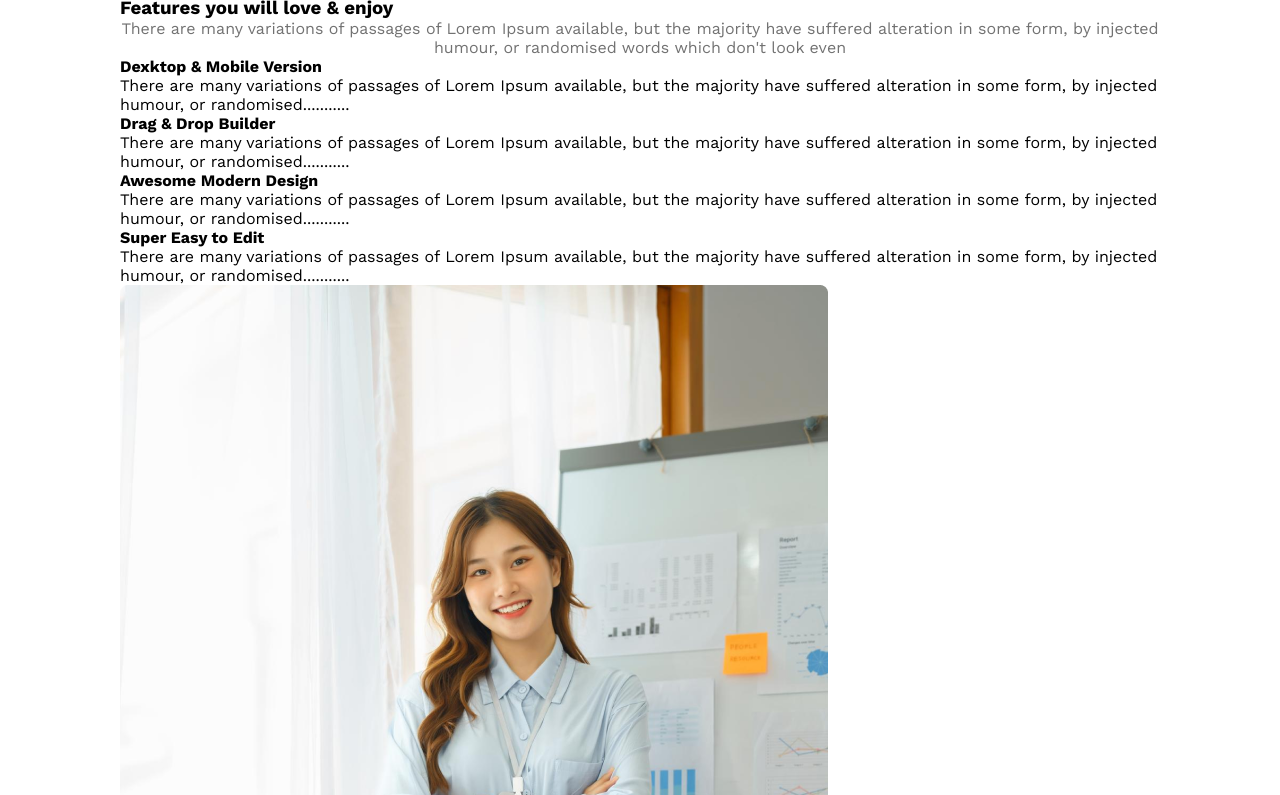
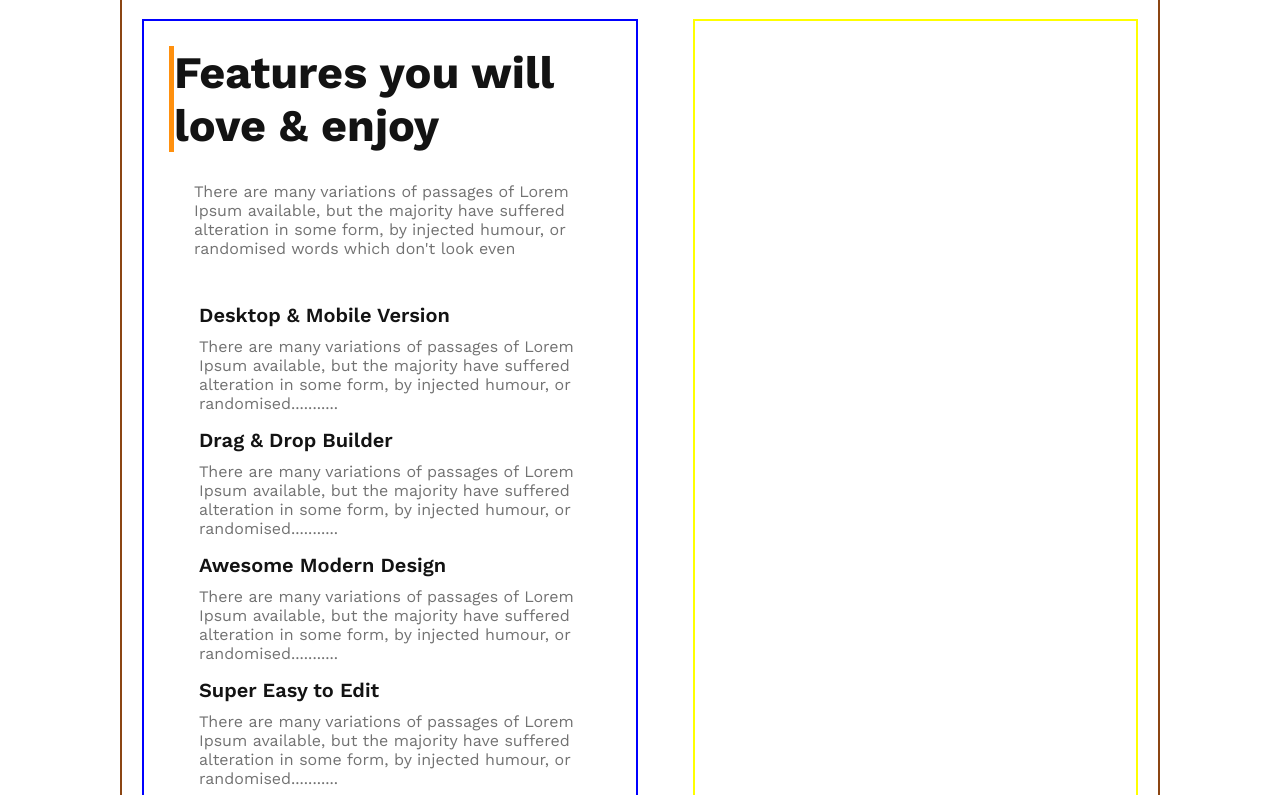
Before and after one commit to usainu969/g3-Architect-website, a plain HTML site: page index.html in a window 1280 px wide. Shown: the part 1685-2480 px from the top of the page. Drawn offline with nearby package versions, Linux system fonts and the light colour scheme.

Commit message:
architect content part finished

```diff
--- /dev/null
+++ b/images/responsive.css
@@ -0,0 +1,33 @@
+/* media query style for mobile device responsive */
+
+@media screen and (max-width:576px) {
+
+    nav,
+    .feature-img
+    {
+        flex-direction: column;
+    }
+
+    header {
+        padding: 0;
+
+    }
+
+    .banner-title {
+        font-size: 35px;
+        font-weight: 700;
+    }
+
+    .banner-img {
+        margin-left: 10px;
+        margin-right: 10px;
+    }
+}
+
+/* media query style for tablet or medium device responsive  */
+@media screen and (min-width:576px) and (max-width:992px) {
+    header {
+        padding-left: 10px;
+        padding-right: 10px;
+    }
+}
--- a/images/styles.css
+++ b/images/styles.css
@@ -99,39 +99,6 @@ nav li>a {
 
 }
 
-
-/* media query style for mobile device responsive */
-
-@media screen and (max-width:576px) {
-
-    nav {
-        flex-direction: column;
-    }
-
-    header {
-        padding: 0;
-
-    }
-
-    .banner-title {
-        font-size: 35px;
-        font-weight: 700;
-    }
-
-    .banner-img {
-        margin-left: 10px;
-        margin-right: 10px;
-    }
-}
-
-/* media query style for tablet or medium device responsive  */
-@media screen and (min-width:576px) and (max-width:992px) {
-    header {
-        padding-left: 10px;
-        padding-right: 10px;
-    }
-}
-
 /* main style add */
 
 main {
@@ -166,18 +133,68 @@ main {
     font-weight: 700;
 
 }
-.feature-img{
+
+.feature-img {
     display: grid;
     grid-template-columns: repeat(2, 1fr);
     gap: 20px;
 }
 
-.feature-text {
+.feature-text {}
+
+.feature-text .gray-text-description {
+    text-align: justify;
+}
+
+/* architect section style start  */
+
+
+.architect-container {
+    border: 2px solid saddlebrown;
+    display: flex;
+    gap: 15px;
+}
+
+.architech-content {
+    border: 2px solid blue;
+    width: 50%;
+    margin: 20px;
+    padding: 25px;
+    gap: 20px;
+}
+
+.architech-content .architect-first-title {
+    border-left: 5px solid #FF900E;
+    color: var(--Dark-01, #131313);
+    font-size: 45px;
+    font-weight: 700;
+    margin-bottom: 20px;
+}
+.first-content .common-description{
+    padding-left: 25px;
+    padding-right: 30px;
+}
+
+.common-text{
+    padding: 30px 30px 15px;
+}
+.architech-content .common-title {
+    color: #131313;
+    font-size: 20px;
+    font-weight: 600;
+    padding-top: 15px;
+}
+
+.architech-content .common-description {
+    color: #727272;
+    font-size: 16px;
+    font-weight: 400;
+    padding-top: 10px;
 
 }
 
-.feature-text .gray-text-description{
-    text-align: justify;
+.architech-img {
+    border: 2px solid yellow;
+    width: 50%;
+    margin: 20px;
 }
-
-/* architect experience part style start  */
--- a/index.html
+++ b/index.html
@@ -6,6 +6,7 @@
     <meta name="viewport" content="width=device-width, initial-scale=1.0">
     <title>G3 Architect</title>
     <link rel="stylesheet" href="images/styles.css">
+    <link rel="stylesheet" href="images/responsive.css">
 </head>
 
 <body>
@@ -58,40 +59,39 @@
 
         <!-- feature experience part start -->
 
-        <div class="feature-experience-container">
-            <div class="experience-container">
-                <div>
-                    <h3 class="experience-title">Features you will love & enjoy</h3>
-                    <p class="gray-text-description">There are many variations of passages of Lorem Ipsum available, but
+        <div class="architect-container">
+            <div class="architech-content">
+                <div class="first-content">
+                    <h3 class="architect-first-title">Features you will love & enjoy</h3>
+                    <p class="common-description">There are many variations of passages of Lorem Ipsum available, but
                         the majority have suffered alteration in some form, by injected humour, or randomised words
                         which don't look even</p>
                 </div>
-                <div class="common-feature">
-                    <h4 class="title">Dexktop & Mobile Version</h4>
-                    <p class="experience-description">There are many variations of passages of Lorem Ipsum available,
-                        but the majority have suffered alteration in some form, by injected humour, or
-                        randomised...........</p>
-                </div>
-                <div class="common-feature">
-                    <h4 class="title">Drag & Drop Builder</h4>
-                    <p class="experience-description">There are many variations of passages of Lorem Ipsum available,
-                        but the majority have suffered alteration in some form, by injected humour, or
-                        randomised...........</p>
-                </div>
-                <div class="common-feature">
-                    <h4 class="title">Awesome Modern Design</h4>
-                    <p class="experience-description">There are many variations of passages of Lorem Ipsum available,
-                        but the majority have suffered alteration in some form, by injected humour, or
-                        randomised...........</p>
-                </div>
-                <div class="common-feature">
-                    <h4 class="title">Super Easy to Edit</h4>
-                    <p class="experience-description">There are many variations of passages of Lorem Ipsum available,
-                        but the majority have suffered alteration in some form, by injected humour, or
-                        randomised...........</p>
+                <div class="common-text">
+                    <h4 class="common-title">Desktop & Mobile Version</h4>
+                    <p class="common-description">There are many variations of passages of Lorem Ipsum available, but
+                        the majority have suffered alteration in some form, by injected humour, or randomised...........
+                    </p>
+
+                    <h4 class="common-title">Drag & Drop Builder</h4>
+                    <p class="common-description">There are many variations of passages of Lorem Ipsum available, but
+                        the majority have suffered alteration in some form, by injected humour, or randomised...........
+                    </p>
+
+                    <h4 class="common-title">Awesome Modern Design</h4>
+                    <p class="common-description">There are many variations of passages of Lorem Ipsum available, but
+                        the majority have suffered alteration in some form, by injected humour, or randomised...........
+                    </p>
+
+                    <h4 class="common-title">Super Easy to Edit</h4>
+                    <p class="common-description">There are many variations of passages of Lorem Ipsum available, but
+                        the majority have suffered alteration in some form, by injected humour, or randomised...........
+                    </p>
                 </div>
             </div>
-            <img src="images/architect.png" alt="" class="architect-img">
+            <div class="architech-img">
+
+            </div>
         </div>
     </main>
     <footer>
```
